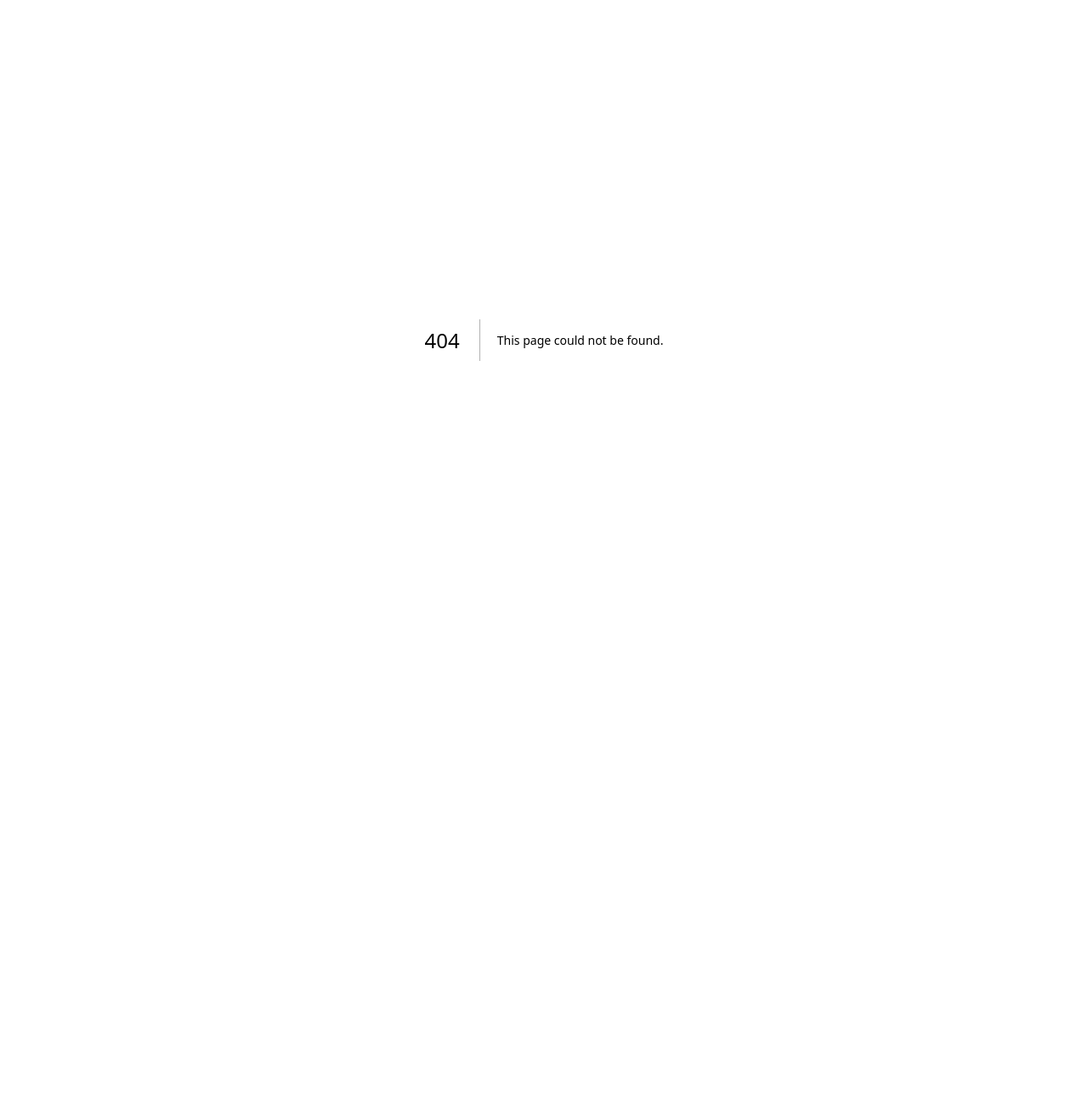
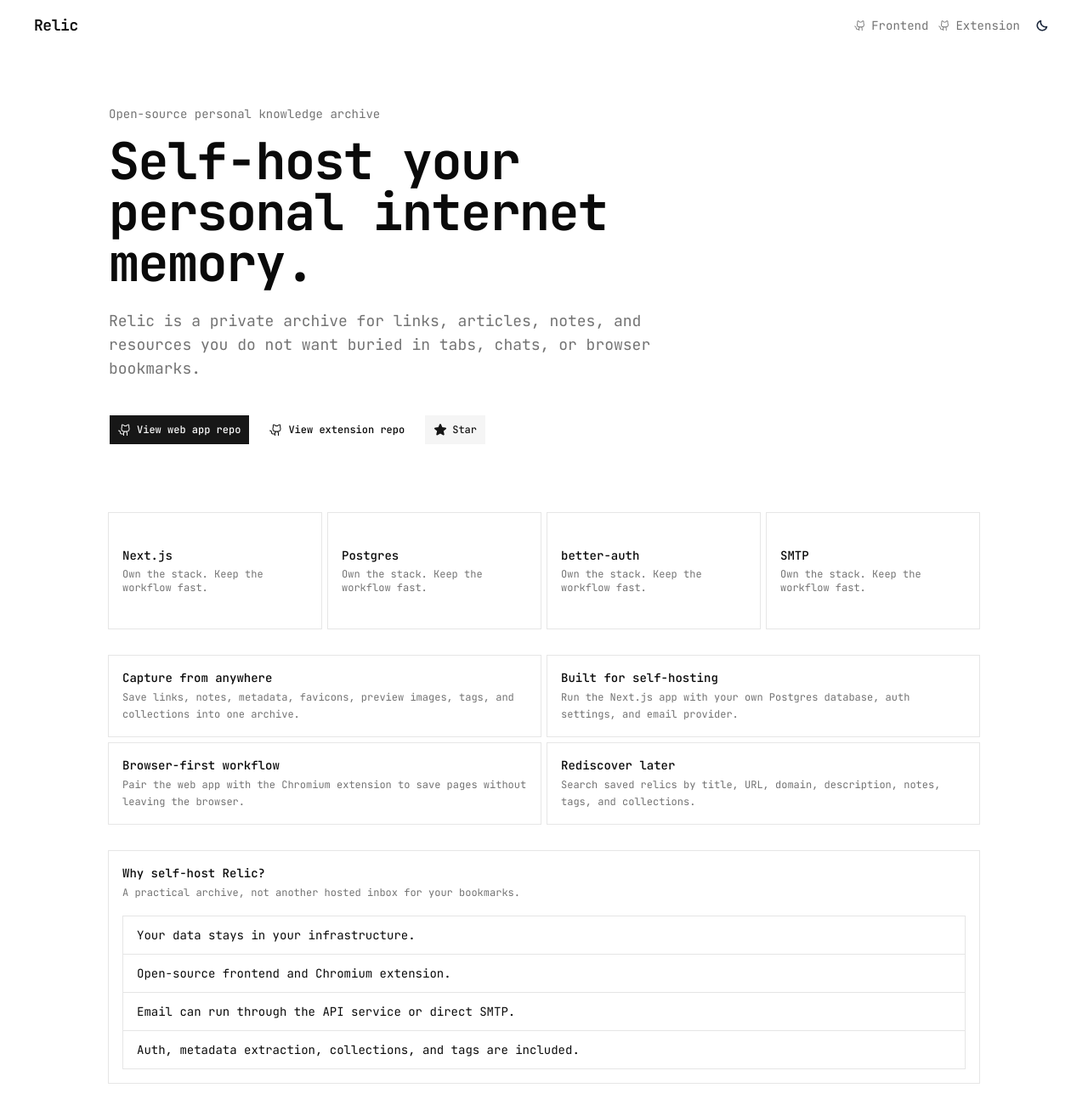
Before and after one commit to aayushsiwa/relic-frontend, a Next.js app: page /landing in a window 1280 px wide. Before the commit this address had no page. Shown: the top 1314 px of the page at 85% size. Before the commit the page ends 800 px from the top, so only its background shows below. Built offline with nearby package versions, Linux system fonts and the light colour scheme; no server answers.

Commit message:
feat: add landing page and app mode support

```diff
--- /dev/null
+++ b/app/landing/page.tsx
@@ -0,0 +1,5 @@
+import { Landing } from '@/lib/container/Landing/Landing';
+
+export default function LandingPage() {
+  return <Landing />;
+}
--- a/lib/components/ThemeToggle.tsx
+++ b/lib/components/ThemeToggle.tsx
@@ -1,12 +1,15 @@
 'use client';
 import { Moon, Sun } from 'phosphor-react';
 import { useSyncExternalStore } from 'react';
+
+import { buttonVariants } from '@/components/ui/button';
+import { cn } from '@/lib/utils';
 
 import { useTheme } from './ThemeContext';
 
 const emptySubscribe = () => () => {};
 
-export function ThemeToggle() {
+export function ThemeToggle({ className }: { className?: string }) {
   const { theme, setTheme } = useTheme();
   // Hide icon during SSR to avoid hydration issues
   const mounted = useSyncExternalStore(
@@ -22,7 +25,11 @@
         theme === 'dark' ? 'Switch to light theme' : 'Switch to dark theme'
       }
       onClick={() => setTheme(theme === 'dark' ? 'light' : 'dark')}
-      className="rounded p-2 hover:bg-accent/30 text-muted-foreground focus:outline-none focus-visible:ring-2 focus-visible:ring-ring/60"
+      className={cn(
+        buttonVariants({ variant: 'ghost', size: 'icon-sm' }),
+        'text-muted-foreground',
+        className
+      )}
       aria-label="Toggle dark mode"
       type="button"
     >
--- a/lib/config.ts
+++ b/lib/config.ts
@@ -1,7 +1,13 @@
+const emailServiceUrl = process.env.EMAIL_SERVICE_URL;
+const emailServiceApiKey = process.env.EMAIL_SERVICE_API_KEY;
+
 export const config = {
+  app: {
+    mode: process.env.MODE ?? 'app',
+  },
   email: {
-    serviceUrl: process.env.EMAIL_SERVICE_URL,
-    apiKey: process.env.EMAIL_SERVICE_API_KEY,
+    serviceUrl: emailServiceUrl,
+    apiKey: emailServiceApiKey,
     smtp: {
       host: process.env.SMTP_HOST ?? '',
       port: process.env.SMTP_PORT ?? 587,
@@ -14,7 +20,7 @@
     emailRequired: ((): boolean => {
       const val = process.env.EMAIL_REQUIRED_FOR_SIGNUP;
       if (val === undefined) return true;
-      return ["true","1","yes","y"].includes(val.trim().toLowerCase());
+      return ['true', '1', 'yes', 'y'].includes(val.trim().toLowerCase());
     })(),
   },
   db: {
@@ -35,7 +41,7 @@
  * Defaults to 'email-service' if config present, else 'smtp'.
  */
 export function getEmailProvider(): 'email-service' | 'smtp' {
-  if (process.env.EMAIL_SERVICE_URL && process.env.EMAIL_SERVICE_API_KEY) {
+  if (config.email.serviceUrl && config.email.apiKey) {
     return 'email-service';
   }
   return 'smtp';
--- /dev/null
+++ b/lib/container/Landing/Landing.tsx
@@ -0,0 +1,200 @@
+import { GithubLogoIcon, StarIcon } from '@phosphor-icons/react/dist/ssr';
+import Link from 'next/link';
+
+import { buttonVariants } from '@/components/ui/button';
+import {
+  Card,
+  CardContent,
+  CardDescription,
+  CardHeader,
+  CardTitle,
+} from '@/components/ui/card';
+import { ThemeToggle } from '@/lib/components/ThemeToggle';
+
+const frontendRepoUrl = 'https://github.com/aayushsiwa/relic-frontend';
+const extensionRepoUrl =
+  'https://github.com/aayushsiwa/relic-chromium-extension';
+
+const features = [
+  {
+    title: 'Capture from anywhere',
+    description:
+      'Save links, notes, metadata, favicons, preview images, tags, and collections into one archive.',
+  },
+  {
+    title: 'Built for self-hosting',
+    description:
+      'Run the Next.js app with your own Postgres database, auth settings, and email provider.',
+  },
+  {
+    title: 'Browser-first workflow',
+    description:
+      'Pair the web app with the Chromium extension to save pages without leaving the browser.',
+  },
+  {
+    title: 'Rediscover later',
+    description:
+      'Search saved relics by title, URL, domain, description, notes, tags, and collections.',
+  },
+];
+
+const stack = ['Next.js', 'Postgres', 'better-auth', 'SMTP'];
+
+const advantages = [
+  'Your data stays in your infrastructure.',
+  'Open-source frontend and Chromium extension.',
+  'Email can run through the API service or direct SMTP.',
+  'Auth, metadata extraction, collections, and tags are included.',
+];
+
+async function getFrontendStarCount() {
+  try {
+    const res = await fetch(
+      'https://api.github.com/repos/aayushsiwa/relic-frontend',
+      {
+        next: { revalidate: 3600 },
+      }
+    );
+
+    if (!res.ok) return null;
+
+    const data = (await res.json()) as { stargazers_count?: number };
+    return typeof data.stargazers_count === 'number'
+      ? data.stargazers_count
+      : null;
+  } catch {
+    return null;
+  }
+}
+
+function formatStars(stars: number | null) {
+  if (stars === null) return 'Star';
+  return `Star ${new Intl.NumberFormat('en', { notation: 'compact' }).format(
+    stars
+  )}`;
+}
+
+export async function Landing() {
+  const stars = await getFrontendStarCount();
+
+  return (
+    <div className="flex min-h-screen flex-col bg-background text-foreground">
+      <header className="flex items-center justify-between px-6 py-4 md:px-10">
+        <Link href="/landing" className="text-lg font-semibold tracking-tight">
+          Relic
+        </Link>
+        <nav className="flex items-center gap-3 text-sm text-muted-foreground">
+          <a
+            href={frontendRepoUrl}
+            target="_blank"
+            rel="noreferrer"
+            className="inline-flex items-center gap-1.5 hover:text-foreground hover:underline"
+          >
+            <GithubLogoIcon size={14} />
+            Frontend
+          </a>
+          <a
+            href={extensionRepoUrl}
+            target="_blank"
+            rel="noreferrer"
+            className="inline-flex items-center gap-1.5 hover:text-foreground hover:underline"
+          >
+            <GithubLogoIcon size={14} />
+            Extension
+          </a>
+          <ThemeToggle />
+        </nav>
+      </header>
+
+      <main className="flex flex-1 flex-col px-6 py-16 md:px-10">
+        <section className="mx-auto w-full max-w-5xl">
+          <div className="max-w-3xl">
+            <p className="mb-4 text-sm text-muted-foreground">
+              Open-source personal knowledge archive
+            </p>
+            <h1 className="text-5xl font-bold tracking-tight sm:text-6xl">
+              Self-host your personal internet memory.
+            </h1>
+            <p className="mt-6 max-w-2xl text-lg text-muted-foreground">
+              Relic is a private archive for links, articles, notes, and
+              resources you do not want buried in tabs, chats, or browser
+              bookmarks.
+            </p>
+            <div className="mt-10 flex flex-col gap-3 sm:flex-row">
+              <a
+                href={frontendRepoUrl}
+                target="_blank"
+                rel="noreferrer"
+                className={buttonVariants({ size: 'lg' })}
+              >
+                <GithubLogoIcon />
+                View web app repo
+              </a>
+              <a
+                href={extensionRepoUrl}
+                target="_blank"
+                rel="noreferrer"
+                className={buttonVariants({ variant: 'outline', size: 'lg' })}
+              >
+                <GithubLogoIcon />
+                View extension repo
+              </a>
+              <a
+                href={frontendRepoUrl}
+                target="_blank"
+                rel="noreferrer"
+                className={buttonVariants({ variant: 'secondary', size: 'lg' })}
+              >
+                <StarIcon weight="fill" />
+                {formatStars(stars)}
+              </a>
+            </div>
+          </div>
+
+          <div className="mt-20 grid gap-2 md:grid-cols-4">
+            {stack.map((item) => (
+              <Card key={item}>
+                <CardContent className="py-6">
+                  <div className="text-sm font-medium">{item}</div>
+                  <div className="mt-1 text-xs text-muted-foreground">
+                    Own the stack. Keep the workflow fast.
+                  </div>
+                </CardContent>
+              </Card>
+            ))}
+          </div>
+
+          <div className="mt-8 grid gap-2 md:grid-cols-2">
+            {features.map((feature) => (
+              <Card key={feature.title}>
+                <CardHeader>
+                  <CardTitle>{feature.title}</CardTitle>
+                  <CardDescription>{feature.description}</CardDescription>
+                </CardHeader>
+              </Card>
+            ))}
+          </div>
+
+          <Card className="mt-8">
+            <CardHeader>
+              <CardTitle>Why self-host Relic?</CardTitle>
+              <CardDescription>
+                A practical archive, not another hosted inbox for your
+                bookmarks.
+              </CardDescription>
+            </CardHeader>
+            <CardContent>
+              <ul className="divide-y border">
+                {advantages.map((advantage) => (
+                  <li key={advantage} className="px-4 py-3 text-sm">
+                    {advantage}
+                  </li>
+                ))}
+              </ul>
+            </CardContent>
+          </Card>
+        </section>
+      </main>
+    </div>
+  );
+}
--- a/middleware.ts
+++ b/middleware.ts
@@ -1,4 +1,6 @@
 import { NextRequest, NextResponse } from 'next/server';
+
+import { config as appConfig } from '@/lib/config';
 
 const corsHeaders = {
   'Access-Control-Allow-Origin': '*',
@@ -7,6 +9,16 @@
 };
 
 export function middleware(request: NextRequest) {
+  const { pathname } = request.nextUrl;
+
+  if (
+    appConfig.app.mode === 'landing' &&
+    pathname !== '/landing' &&
+    !pathname.startsWith('/api/')
+  ) {
+    return NextResponse.redirect(new URL('/landing', request.url));
+  }
+
   if (request.method === 'OPTIONS') {
     return new NextResponse(null, { status: 204, headers: corsHeaders });
   }
@@ -19,5 +31,8 @@
 }
 
 export const config = {
-  matcher: '/api/:path*',
+  matcher: [
+    '/api/:path*',
+    '/((?!_next/static|_next/image|favicon.ico|.*\\..*).*)',
+  ],
 };
```
Also changed, not shown: 1 other file (tests, documents, lock files or other folders).
